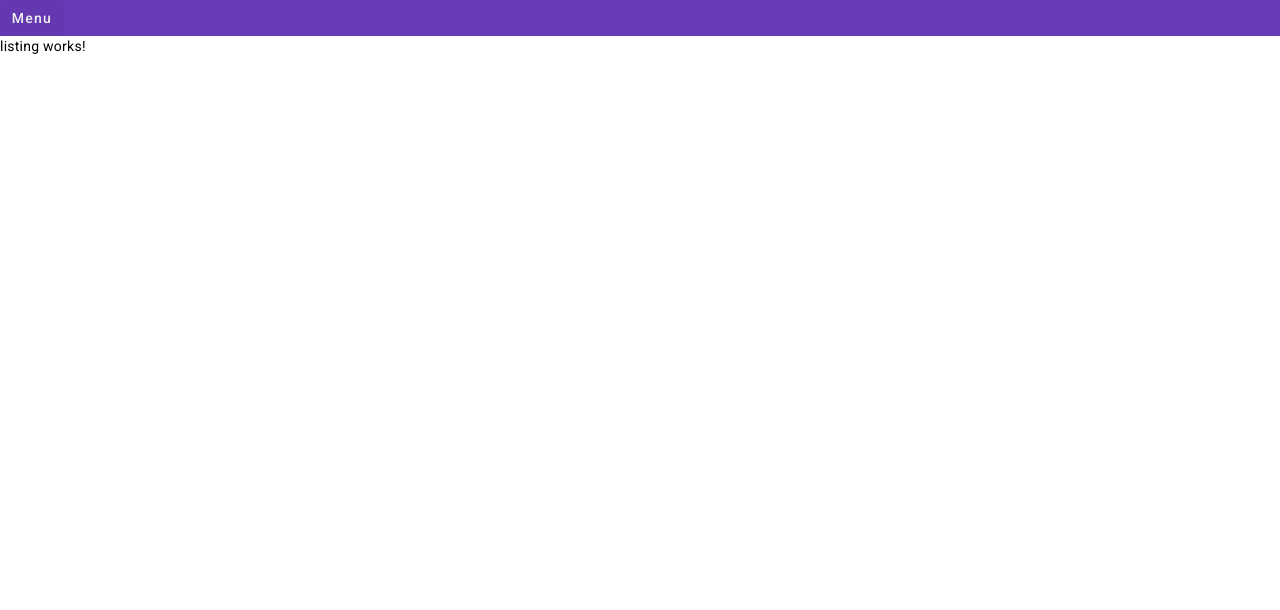
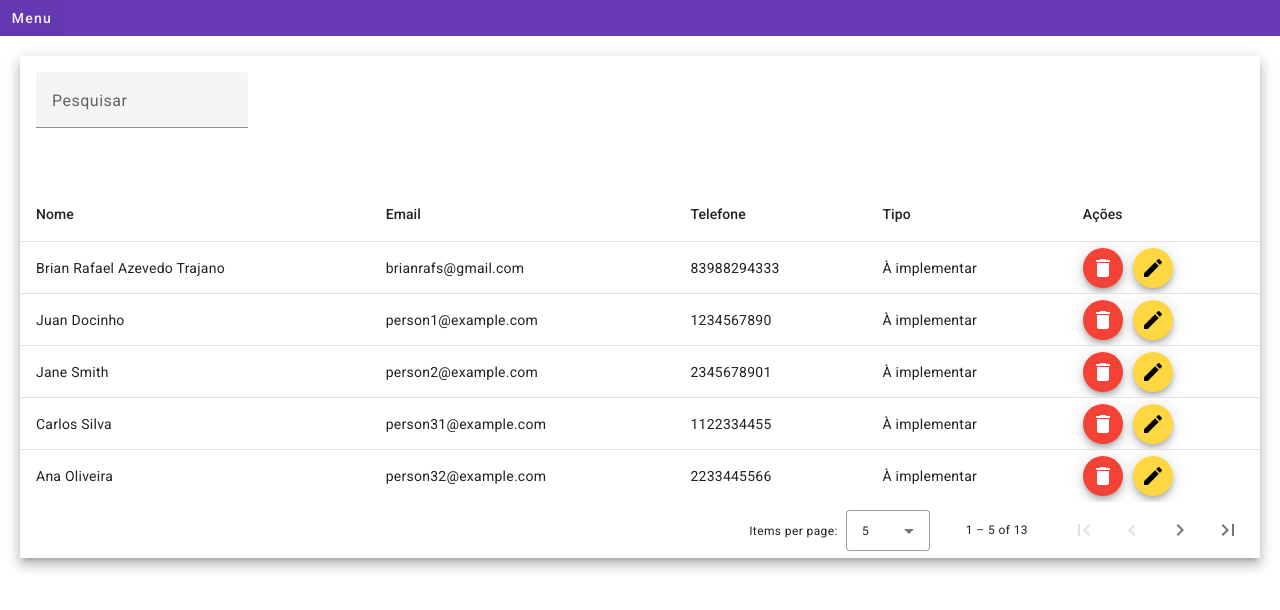
Before and after one commit to Brianrafs/EduManage, an Angular app: page /listing-guardians in a window 1280 px wide. Shown: the top 610 px of the page. Built offline with nearby package versions, Linux system fonts and the light colour scheme; data requests are answered from the project's data file.

Commit message:
Finished forms, added user listing table

```diff
--- a/package.json
+++ b/package.json
@@ -21,6 +21,7 @@
     "@angular/platform-browser-dynamic": "^16.2.0",
     "@angular/router": "^16.2.0",
     "bcrypt": "^5.1.1",
+    "ng2-currency-mask": "^13.0.3",
     "rxjs": "~7.8.0",
     "tslib": "^2.3.0",
     "uuid": "^9.0.1",
--- a/src/app/layout/layout.module.ts
+++ b/src/app/layout/layout.module.ts
@@ -15,7 +15,7 @@ import { RouterModule } from '@angular/router';
   imports: [
     CommonModule,
     MaterialModule,
-    RouterModule,
+    RouterModule
   ],
   exports:[
     NewUserComponent,
--- a/src/app/layout/menu/menu.component.html
+++ b/src/app/layout/menu/menu.component.html
@@ -1,5 +1,5 @@
 <button mat-button [matMenuTriggerFor]="menu">Menu</button>
 <mat-menu #menu="matMenu">
-  <button mat-menu-item [routerLink]="['/listing-guardian']" >Listar</button>
+  <button mat-menu-item [routerLink]="['/listing-guardians']" >Listar</button>
   <button mat-menu-item [routerLink]="['/new-user']">Cadastrar</button>
 </mat-menu>
--- a/src/app/modules/guardian/listing/listing.component.css
+++ b/src/app/modules/guardian/listing/listing.component.css
@@ -0,0 +1,26 @@
+.mat-elevation-z8 {
+    margin: 20px;
+  }
+
+  mat-form-field {
+    padding: 16px;
+  }
+
+  table {
+    width: 100%;
+    margin-top: 20px;
+  }
+
+  th, td {
+    text-align: left;
+  }
+
+  th {
+    background-color: var(--white-primary);
+  }
+
+  .mat-paginator-container {
+    display: flex;
+    justify-content: center;
+    margin-top: 20px;
+  }
--- a/src/app/modules/guardian/listing/listing.component.html
+++ b/src/app/modules/guardian/listing/listing.component.html
@@ -1 +1,50 @@
-<p>listing works!</p>
+<div class="mat-elevation-z8">
+
+    <mat-form-field>
+        <mat-label>Pesquisar</mat-label>
+        <input matInput (keyup)="filter($event)" #input>
+    </mat-form-field>
+
+    <table mat-table [dataSource]="dataSource">
+
+      <ng-container matColumnDef="Nome">
+        <th mat-header-cell *matHeaderCellDef> Nome </th>
+        <td mat-cell *matCellDef="let guardian"> {{guardian.fullName}} </td>
+      </ng-container>
+
+      <ng-container matColumnDef="Email">
+        <th mat-header-cell *matHeaderCellDef> Email </th>
+        <td mat-cell *matCellDef="let guardian"> {{guardian.email}} </td>
+      </ng-container>
+
+      <ng-container matColumnDef="Telefone">
+        <th mat-header-cell *matHeaderCellDef> Telefone </th>
+        <td mat-cell *matCellDef="let guardian"> {{guardian.phoneNumber}} </td>
+      </ng-container>
+
+      <ng-container matColumnDef="Tipo">
+        <th mat-header-cell *matHeaderCellDef> Tipo </th>
+        <td mat-cell *matCellDef="let guardian"> À implementar </td>
+      </ng-container>
+
+      <ng-container matColumnDef="Ações">
+        <th mat-header-cell *matHeaderCellDef> Ações </th>
+        <td mat-cell *matCellDef="let guardian">
+            <button (click)="remove(guardian)" mat-mini-fab color="warn" aria-label="deletar" style="margin-right: 5px;">
+                <mat-icon>delete</mat-icon>
+              </button>
+              <button (click)="edit(guardian.id)" mat-mini-fab aria-label="editar" style="margin-left: 5px;">
+                <mat-icon>edit</mat-icon>
+              </button>
+        </td>
+      </ng-container>
+
+      <tr mat-header-row *matHeaderRowDef="displayedColumns"></tr>
+      <tr mat-row *matRowDef="let row; columns: displayedColumns;"></tr>
+    </table>
+
+    <mat-paginator [pageSizeOptions]="[5, 10, 20]"
+                   showFirstLastButtons
+                   aria-label="Selecione a página dos usuários">
+    </mat-paginator>
+  </div>
--- a/src/app/modules/guardian/listing/listing.component.ts
+++ b/src/app/modules/guardian/listing/listing.component.ts
@@ -1,6 +1,10 @@
-import { Component, OnInit } from '@angular/core';
+import { Component, OnInit, ViewChild } from '@angular/core';
 import { Guardian } from 'src/app/shared/model/guardian';
 import { GuardianService } from 'src/app/shared/services/guardian.service';
+import {MatTableDataSource} from "@angular/material/table";
+import { MatPaginator } from '@angular/material/paginator';
+import {MatSnackBar} from '@angular/material/snack-bar';
+import { Router } from '@angular/router';
 
 @Component({
   selector: 'app-listing',
@@ -8,43 +12,48 @@ import { GuardianService } from 'src/app/shared/services/guardian.service';
   styleUrls: ['./listing.component.css']
 })
 export class ListingComponent implements OnInit {
-  guardians: Guardian[] = [];
-  guardianSearch: Array<Guardian> = [];
 
-  constructor(private guardianService: GuardianService) {
+  dataSource: MatTableDataSource<Guardian>;
+
+  displayedColumns: string[] = ['Nome', 'Email', 'Telefone', 'Tipo', 'Ações'];
+
+  @ViewChild(MatPaginator) paginator!: MatPaginator
+
+  ngAfterViewInit() {
+    if (this.paginator) {
+      this.dataSource.paginator = this.paginator;
+    }
+  }
+  constructor(private guardianService: GuardianService, private _snackBar: MatSnackBar, private router: Router) {
+    this.dataSource = new MatTableDataSource<Guardian>();
   }
 
   ngOnInit() {
-    this.guardianService.list().subscribe(guardiansReturned =>
-      {
-        this.guardians = guardiansReturned;
-      }
-    );
+    this.loadGuardians();
   }
 
-  remover(guardianToRemove: Guardian): void {
-    this.guardianService.delete(guardianToRemove).subscribe( guardianRemoved => {
-        console.log('Responsável removido');
-      const idxToRemove = this.guardians.findIndex(guardian =>
-        guardian.id === guardianToRemove.id);
-
-      if (idxToRemove >= 0) {
-        this.guardians.splice(idxToRemove, 1);
-      }
-
-      }
-    );
-
+  loadGuardians(): void {
+    this.guardianService.list().subscribe(guardiansReturned => {
+      this.dataSource = new MatTableDataSource<Guardian>(guardiansReturned);
+      this.dataSource.paginator = this.paginator;
+    });
   }
 
-  /* pesquisar(name: string) {
-    if (name.length == 0) {
-      this.guardianSearch = [];
-    }
-    this.guardians.forEach(guardian => {
-      if (guardian.fullName.startsWith(name)) {
-        this.guardianSearch.push(guardian);
-      }
+  remove(guardianToRemove: Guardian): void {
+    this.guardianService.delete(guardianToRemove).subscribe( guardianRemoved => {
+      this._snackBar.open('Responsável removido', 'Fechar', { duration: 5000 });
+      this.loadGuardians();
     });
-  } */
+  }
+
+  filter(evento: Event): void {
+    const texto = (evento.target as HTMLInputElement).value;
+    this.dataSource.filter = texto;
+  }
+
+  edit(id: string): void {
+    console.log('id');
+    console.log(id);
+    this.router.navigate(['edit-guardian', id]);
+  }
 }
--- a/src/app/modules/guardian/maintenance/maintenance.component.css
+++ b/src/app/modules/guardian/maintenance/maintenance.component.css
@@ -1,35 +1,42 @@
-.container{
-    min-width: 100%;
+.container {
     display: flex;
     justify-content: center;
+    align-items: center;
+    height: 90vh;
   }
 
-mat-card{
-    margin-top: 5em;
-    max-width: 75%;
+  mat-card {
+    width: 75vh;
     display: flex;
-    flex-direction: column;
-    align-items: center;
+    background-color: var(--white-primary);
+    padding:16px;
   }
 
-mat-card-title{
-    margin-top: 1em;
+  mat-card-title,
+  mat-card-subtitle{
+    margin-left: 2vh;
   }
 
-mat-card-subtitle{
-    margin-bottom: 2em;
+  mat-card-content {
+    display: grid;
+    grid-template-columns: repeat(2, 1fr);
+    grid-template-rows: repeat(4, 1fr);
+    grid-column-gap: 10px;
+    grid-row-gap: 8px;
+    padding: 16px;
   }
 
-mat-form-field:first-child{
-    min-width: 100%;
+  mat-form-field:first-child {
+    width: 100%;
+    grid-column: 1 / span 2;
   }
 
-mat-form-field{
-   min-width: 245px;
-   max-width: 245px;
-   padding-right: 4px;
+  mat-card-footer {
+    display: flex;
+    justify-content: flex-end;
+    padding: 0px 16px 16px 16px;
   }
 
-mat-card-footer{
-    margin-bottom: 2em;
+  button {
+    margin-left: 8px;
   }
--- a/src/app/shared/db.json
+++ b/src/app/shared/db.json
@@ -12,23 +12,125 @@
     },
     {
       "id": 2,
-      "email": "",
-      "fullName": "",
-      "idCard": "",
-      "cpf": "",
-      "dateOfBirth": "2023-11-16T14:17:17.122Z",
-      "phoneNumber": "",
-      "gender": ""
+      "email": "person1@example.com",
+      "fullName": "Juan Docinho",
+      "idCard": "1234567890",
+      "cpf": "98765432109",
+      "dateOfBirth": "01011990",
+      "phoneNumber": "1234567890",
+      "gender": "M"
     },
     {
       "id": 3,
-      "email": "aaaaaaaaa",
-      "fullName": "aaaaaaaa",
-      "idCard": "aaa7891891",
-      "cpf": "87818818",
-      "dateOfBirth": "2003-06-03T03:00:00.000Z",
-      "phoneNumber": "119819181",
+      "email": "person2@example.com",
+      "fullName": "Jane Smith",
+      "idCard": "2345678901",
+      "cpf": "87654321098",
+      "dateOfBirth": "02021985",
+      "phoneNumber": "2345678901",
+      "gender": "F"
+    },
+    {
+      "id": 5,
+      "email": "person31@example.com",
+      "fullName": "Carlos Silva",
+      "idCard": "1230987654",
+      "cpf": "87654321012",
+      "dateOfBirth": "15051992",
+      "phoneNumber": "1122334455",
       "gender": "M"
+    },
+    {
+      "id": 6,
+      "email": "person32@example.com",
+      "fullName": "Ana Oliveira",
+      "idCard": "5678901234",
+      "cpf": "54321098765",
+      "dateOfBirth": "22031988",
+      "phoneNumber": "2233445566",
+      "gender": "F"
+    },
+    {
+      "id": 7,
+      "email": "person33@example.com",
+      "fullName": "Ricardo Santos",
+      "idCard": "6789012345",
+      "cpf": "43210987654",
+      "dateOfBirth": "09121975",
+      "phoneNumber": "3344556677",
+      "gender": "M"
+    },
+    {
+      "id": 8,
+      "email": "person34@example.com",
+      "fullName": "Mariana Lima",
+      "idCard": "7890123456",
+      "cpf": "32109876543",
+      "dateOfBirth": "04101982",
+      "phoneNumber": "4455667788",
+      "gender": "F"
+    },
+    {
+      "id": 9,
+      "email": "person35@example.com",
+      "fullName": "Pedro Rocha",
+      "idCard": "8901234567",
+      "cpf": "21098765432",
+      "dateOfBirth": "28021970",
+      "phoneNumber": "5566778899",
+      "gender": "M"
+    },
+    {
+      "id": 10,
+      "email": "person36@example.com",
+      "fullName": "Camila Oliveira",
+      "idCard": "9012345678",
+      "cpf": "10987654321",
+      "dateOfBirth": "18081995",
+      "phoneNumber": "6677889900",
+      "gender": "F"
+    },
+    {
+      "id": 11,
+      "email": "person37@example.com",
+      "fullName": "Lucas Pereira",
+      "idCard": "3456789012",
+      "cpf": "98765432109",
+      "dateOfBirth": "11051989",
+      "phoneNumber": "7788990011",
+      "gender": "M"
+    },
+    {
+      "id": 12,
+      "email": "person38@example.com",
+      "fullName": "Fernanda Souza",
+      "idCard": "4567890123",
+      "cpf": "87654321098",
+      "dateOfBirth": "19071984",
+      "phoneNumber": "8899001122",
+      "gender": "F"
+    },
+    {
+      "id": 13,
+      "email": "person39@example.com",
+      "fullName": "Gustavo Silva",
+      "idCard": "5678901234",
+      "cpf": "76543210987",
+      "dateOfBirth": "25031978",
+      "phoneNumber": "0011223344",
+      "gender": "M"
+    },
+    {
+      "id": 14,
+      "email": "person40@example.com",
+      "fullName": "Juliana Santos",
+      "idCard": "6789012345",
+      "cpf": "65432109876",
+      "dateOfBirth": "07121991",
+      "phoneNumber": "1122334455",
+      "gender": "F"
     }
-  ]
+  ],
+  "students": [],
+  "professors": []
 }
```
Also changed, not shown: src/app/layout/material/material.module.ts (+13 -4 lines), src/app/modules/guardian/maintenance/maintenance.component.html (+6 -6 lines), src/app/modules/guardian/maintenance/maintenance.component.ts (+42 -2 lines), 1 other file (tests, documents, lock files or other folders). Lines whose indentation alone changed are shown as unchanged.
